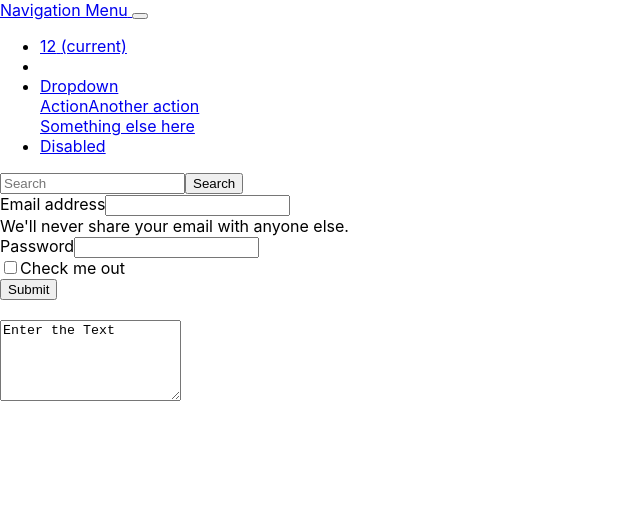
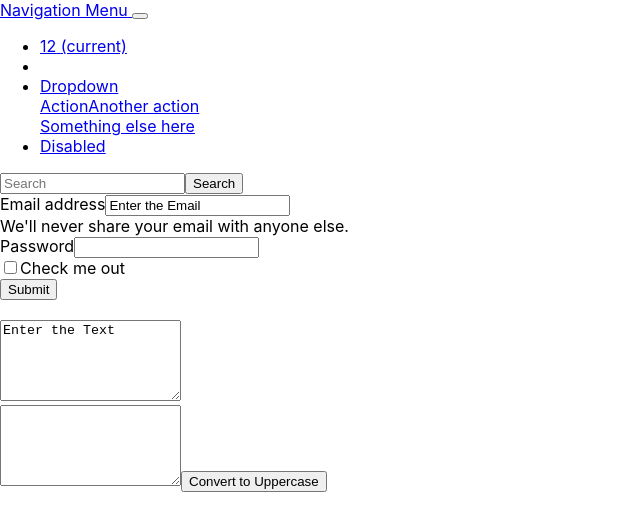
Before and after one commit to Shanmukh15501/React-JS-B, a React (Create React App) app in the folder my-app/: page / in a window 1280 px wide. Shown: the top 530 px of the page, without its empty margins (0-640 px from the left). Built offline with nearby package versions, Linux system fonts and the light colour scheme; the HTML template or start-up script is replaced by a standard one.

Commit message:
added button

```diff
--- a/my-app/src/TextForm.js
+++ b/my-app/src/TextForm.js
@@ -2,9 +2,20 @@ import React, { useState } from 'react';
 
 export default function TextForm() {
   const [textbb, settext] = useState("Enter the Text");
+  const [email, setemail] = useState("Enter the Email");
+  const [textbox2Text, setTextbox2Text] = useState("");
+
+  const emailCase = (event) => {
+    const op = String(event.target.value);
+    setemail(op.toLowerCase());
+  };
 
   const uppercase = (event) => {
     settext(event.target.value.toUpperCase());
+  };
+
+  const convertUppercase = () => {
+    setTextbox2Text(textbox2Text.toUpperCase());
   };
 
   return (
@@ -12,7 +23,7 @@ export default function TextForm() {
       <form>
         <div className="mb-3">
           <label htmlFor="exampleInputEmail1" className="form-label">Email address</label>
-          <input type="email" className="form-control" id="exampleInputEmail1" aria-describedby="emailHelp"/>
+          <input type="email" className="form-control" onChange={emailCase} value={email} id="exampleInputEmail1" aria-describedby="emailHelp"/>
           <div id="emailHelp" className="form-text">We'll never share your email with anyone else.</div>
         </div>
         <div className="mb-3">
@@ -34,6 +45,15 @@ export default function TextForm() {
           onChange={uppercase}
         ></textarea>
       </div>
+      <div className="mb-3">
+        <textarea
+          className="form-control"
+          rows="5"
+          value={textbox2Text}
+          onChange={(e) => setTextbox2Text(e.target.value)}
+        ></textarea>
+        <button onClick={convertUppercase}>Convert to Uppercase</button>
+      </div>
     </div>
   );
 }
```
